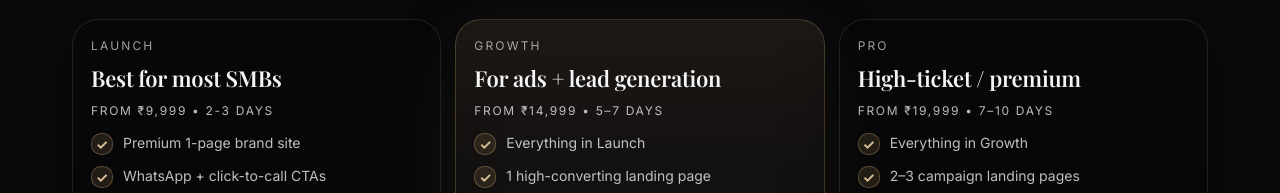
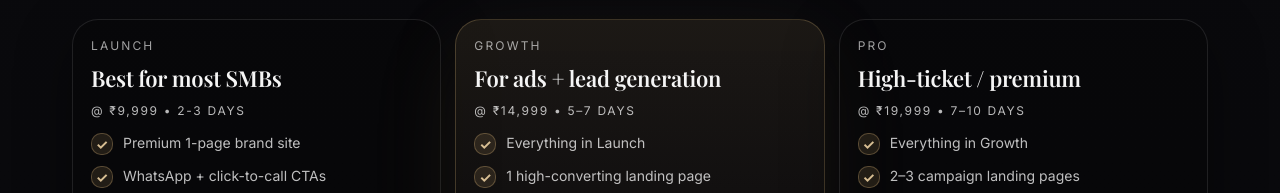
Before and after one commit to sidnaidu/urbanwebdigital, a plain HTML site: page index.html in a window 1280 px wide. Shown: the part 2235-2428 px from the top of the page. Drawn offline with nearby package versions, Linux system fonts and the light colour scheme.

Commit message:
Add files via upload
updating @

```diff
--- a/index.html
+++ b/index.html
@@ -465,7 +465,7 @@ footer{padding:28px 0 46px; color: rgba(255,255,255,.55); font-size:12px; border
       <div class="card pack">
         <div class="kicker">Launch</div>
         <h3>Best for most SMBs</h3>
-        <div class="price">from ₹9,999 • 2-3 days</div>
+        <div class="price">@ ₹9,999 • 2-3 days</div>
         <ul class="list">
           <li><span class="tick">✓</span>Premium 1-page brand site</li>
           <li><span class="tick">✓</span>WhatsApp + click-to-call CTAs</li>
@@ -481,7 +481,7 @@ footer{padding:28px 0 46px; color: rgba(255,255,255,.55); font-size:12px; border
       <div class="card pack featured">
         <div class="kicker">Growth</div>
         <h3>For ads + lead generation</h3>
-        <div class="price">from ₹14,999 • 5–7 days</div>
+        <div class="price">@ ₹14,999 • 5–7 days</div>
         <ul class="list">
           <li><span class="tick">✓</span>Everything in Launch</li>
           <li><span class="tick">✓</span>1 high-converting landing page</li>
@@ -497,7 +497,7 @@ footer{padding:28px 0 46px; color: rgba(255,255,255,.55); font-size:12px; border
       <div class="card pack">
         <div class="kicker">Pro</div>
         <h3>High-ticket / premium</h3>
-        <div class="price">from ₹19,999 • 7–10 days</div>
+        <div class="price">@ ₹19,999 • 7–10 days</div>
         <ul class="list">
           <li><span class="tick">✓</span>Everything in Growth</li>
           <li><span class="tick">✓</span>2–3 campaign landing pages</li>
```
